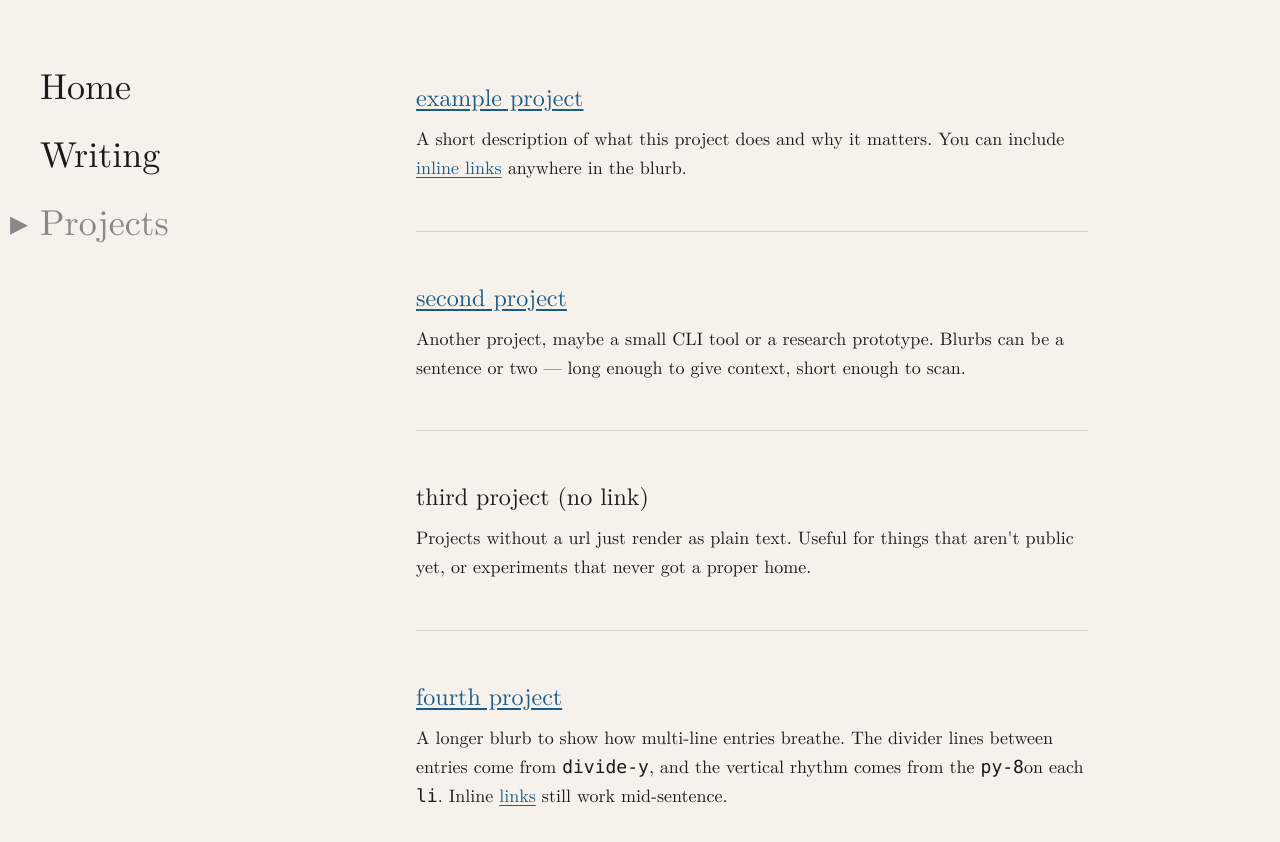
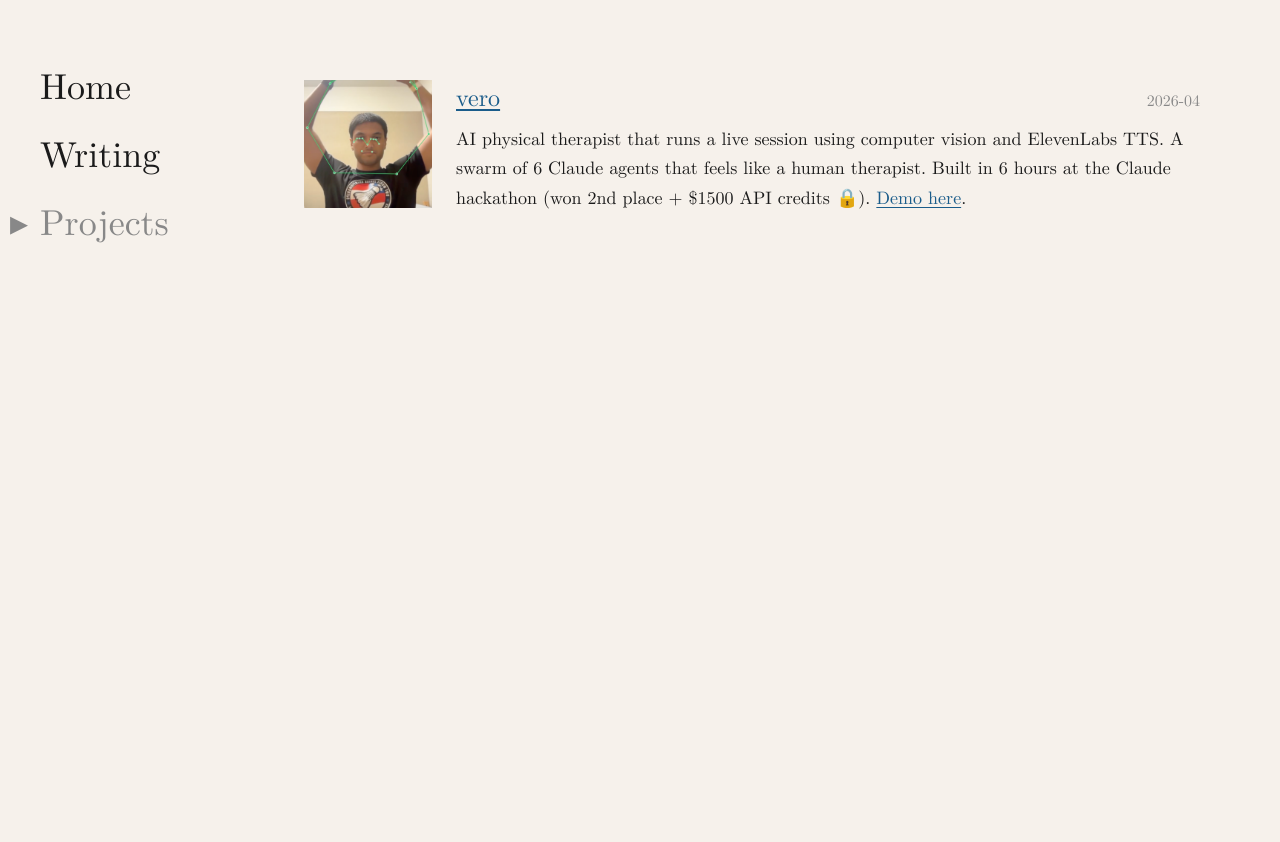
Before and after one commit to vedthebear/website, a Next.js app: page /projects in a window 1280 px wide. Shown: the top 842 px of the page. After the commit the page ends 800 px from the top, so only its background shows below. Built offline with nearby package versions, Linux system fonts and the light colour scheme.

Commit message:
add vero to projects

```diff
--- a/app/page.tsx
+++ b/app/page.tsx
@@ -1,7 +1,7 @@
 export default function Home() {
   return (
     <main className="flex-1 flex flex-col items-center px-8 py-16">
-      <div className="w-full max-w-2xl flex flex-col gap-10">
+      <div className="w-full max-w-4xl flex flex-col gap-10">
 
         {/* Header: photo + name + socials */}
         <div className="flex items-center gap-10">
@@ -39,7 +39,7 @@ export default function Home() {
             I study mathematics and computation at UCLA. I took a break from school to move to San Francisco and join the founding team of <a href="https://usebear.ai" target="_blank" rel="noopener noreferrer" className="text-link">Bear (YC F25)</a> as an engineer. After we raised a seed round, I decided to return to UCLA to start my next chapter.
           </p>
           <p>
-            Now, I'm obsessed with applied machine learning research, specifically on language models, RL, and computer use. I think the next five years of this work are going to <a href="https://ai-2027.com/" target="_blank" rel="noopener noreferrer" className="text-link">matter a lot</a>, and I want to be close to where it's happening.
+            Now I'm obsessed with applied machine learning research, specifically on language models, RL, and computer use. I think the next five years of this work are going to <a href="https://ai-2027.com/" target="_blank" rel="noopener noreferrer" className="text-link">matter a lot</a>, and I want to be close to where it's happening.
           </p>
           <p>
             I spend most of my time these days <a href="https://github.com/vedthebear/" target="_blank" rel="noopener noreferrer" className="text-link">tinkering with Claude Code</a>, reading papers, running experiments, and <a href="https://vedere.bearblog.dev/" target="_blank" rel="noopener noreferrer" className="text-link">writing</a> about what I'm learning. Outside of that, I read a lot and play sports. I was previously a top 5 badminton player in the USA.
--- a/app/projects/page.tsx
+++ b/app/projects/page.tsx
@@ -5,11 +5,25 @@ export const metadata = { title: "Projects — Ved Vedere" };
 export default function ProjectsPage() {
   return (
     <main className="flex flex-col items-center px-8 py-20">
-      <div className="w-full max-w-2xl">
+      <div className="w-full max-w-4xl">
         <ul className="flex flex-col divide-y divide-[var(--muted)]/30">
           {projects.map((project) => (
-            <li key={project.name} className="py-12 first:pt-0 last:pb-0">
-              <h3 className="text-2xl mb-3">
+            <li
+              key={project.name}
+              className="py-12 first:pt-0 last:pb-0 flex gap-6 items-start"
+            >
+              {project.image && (
+                <div className="shrink-0 w-32 h-32 bg-white">
+                  <img
+                    src={project.image}
+                    alt=""
+                    className="w-full h-full object-cover"
+                  />
+                </div>
+              )}
+              <div className="flex-1 min-w-0">
+                <div className="flex items-baseline justify-between gap-4 mb-3">
+                  <h3 className="text-2xl">
                     {project.url ? (
                       <a
                         href={project.url}
@@ -23,9 +37,16 @@ export default function ProjectsPage() {
                       <span>{project.name}</span>
                     )}
                   </h3>
+                  {project.date && (
+                    <time className="text-base text-[var(--muted)] shrink-0">
+                      {project.date}
+                    </time>
+                  )}
+                </div>
                 <p className="text-lg leading-relaxed text-[var(--foreground)]">
                   {project.blurb}
                 </p>
+              </div>
             </li>
           ))}
         </ul>
--- a/app/writing/[slug]/page.tsx
+++ b/app/writing/[slug]/page.tsx
@@ -36,7 +36,7 @@ export default async function PostPage({
 
   return (
     <main className="flex flex-col items-center px-8 py-20">
-      <div className="w-full max-w-lg">
+      <div className="w-full max-w-4xl">
         <header className="mb-12 text-center">
           <h1 className="text-4xl mb-2">{post.title}</h1>
           <time className="text-base text-[var(--muted)]">{post.date}</time>
--- a/app/writing/page.tsx
+++ b/app/writing/page.tsx
@@ -8,7 +8,7 @@ export default function WritingPage() {
 
   return (
     <main className="flex flex-col items-center px-8 py-20">
-      <div className="w-full max-w-2xl">
+      <div className="w-full max-w-4xl">
         {posts.length === 0 ? (
           <p className="text-[var(--muted)]">no posts yet.</p>
         ) : (
--- a/content/projects.tsx
+++ b/content/projects.tsx
@@ -3,50 +3,20 @@ import type { ReactNode } from "react";
 export type Project = {
   name: string;
   url?: string;
+  image?: string;
+  date?: string;
   blurb: ReactNode;
 };
 
 export const projects: Project[] = [
   {
-    name: "example project",
-    url: "https://github.com/vedthebear",
+    name: "vero",
+    url: "https://github.com/AbhigyaGoel/vero",
+    image: "/vero.png",
+    date: "2026-04",
     blurb: (
       <>
-        A short description of what this project does and why it matters. You can include{" "}
-        <a href="https://github.com/vedthebear" target="_blank" rel="noopener noreferrer" className="text-link">
-          inline links
-        </a>{" "}
-        anywhere in the blurb.
-      </>
-    ),
-  },
-  {
-    name: "second project",
-    url: "https://github.com/vedthebear",
-    blurb: (
-      <>
-        Another project, maybe a small CLI tool or a research prototype. Blurbs can be a sentence
-        or two — long enough to give context, short enough to scan.
-      </>
-    ),
-  },
-  {
-    name: "third project (no link)",
-    blurb: (
-      <>
-        Projects without a url just render as plain text. Useful for things that aren&apos;t public
-        yet, or experiments that never got a proper home.
-      </>
-    ),
-  },
-  {
-    name: "fourth project",
-    url: "https://example.com",
-    blurb: (
-      <>
-        A longer blurb to show how multi-line entries breathe. The divider lines between entries
-        come from <code>divide-y</code>, and the vertical rhythm comes from the <code>py-8</code>
-        on each <code>li</code>. Inline <a href="https://example.com" target="_blank" rel="noopener noreferrer" className="text-link">links</a> still work mid-sentence.
+        AI physical therapist that runs a live session using computer vision and ElevenLabs TTS. A swarm of 6 Claude agents that feels like a human therapist. Built in 6 hours at the Claude hackathon (won 2nd place + $1500 API credits 🔒). <a href="https://screen.studio/share/7nFWiTbh" target="_blank" rel="noopener noreferrer" className="text-link">Demo here</a>.
       </>
     ),
   },
```
Also changed, not shown: public/vero.png (added). Lines whose indentation alone changed are shown as unchanged.
